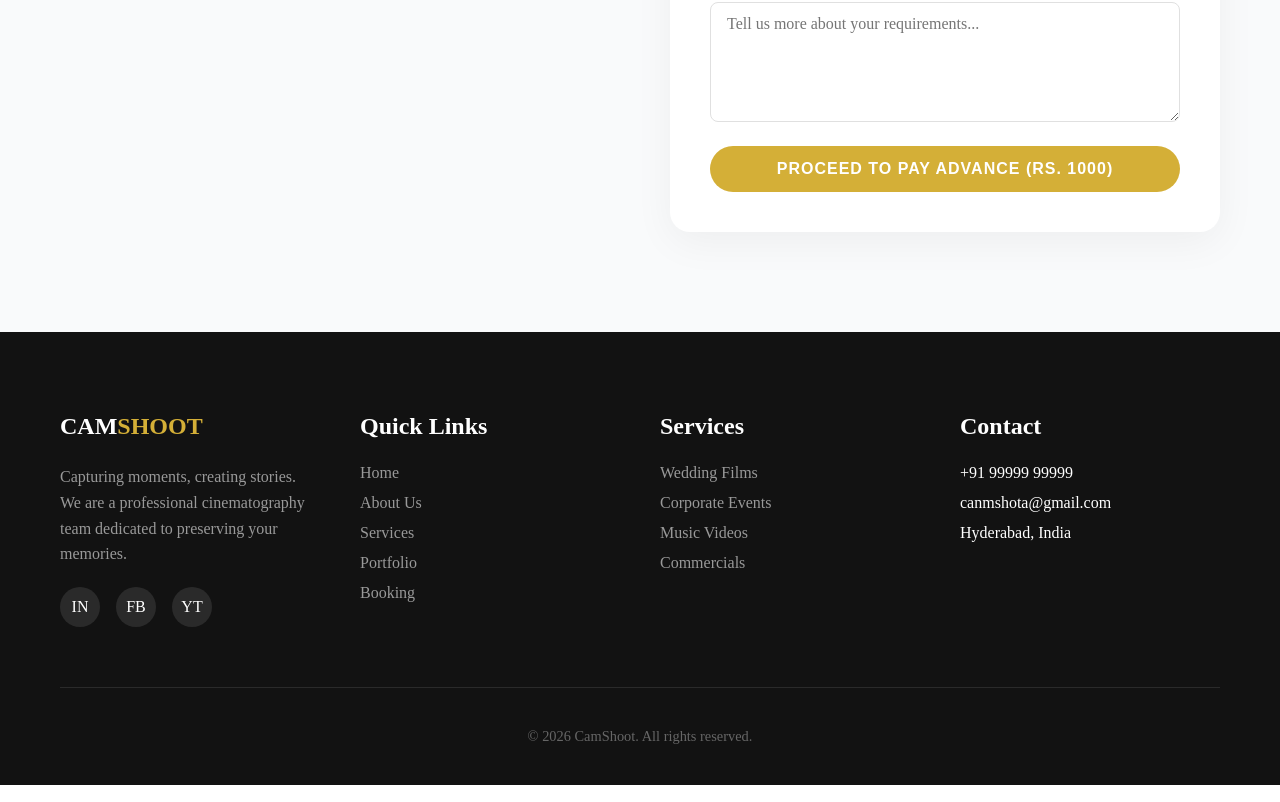
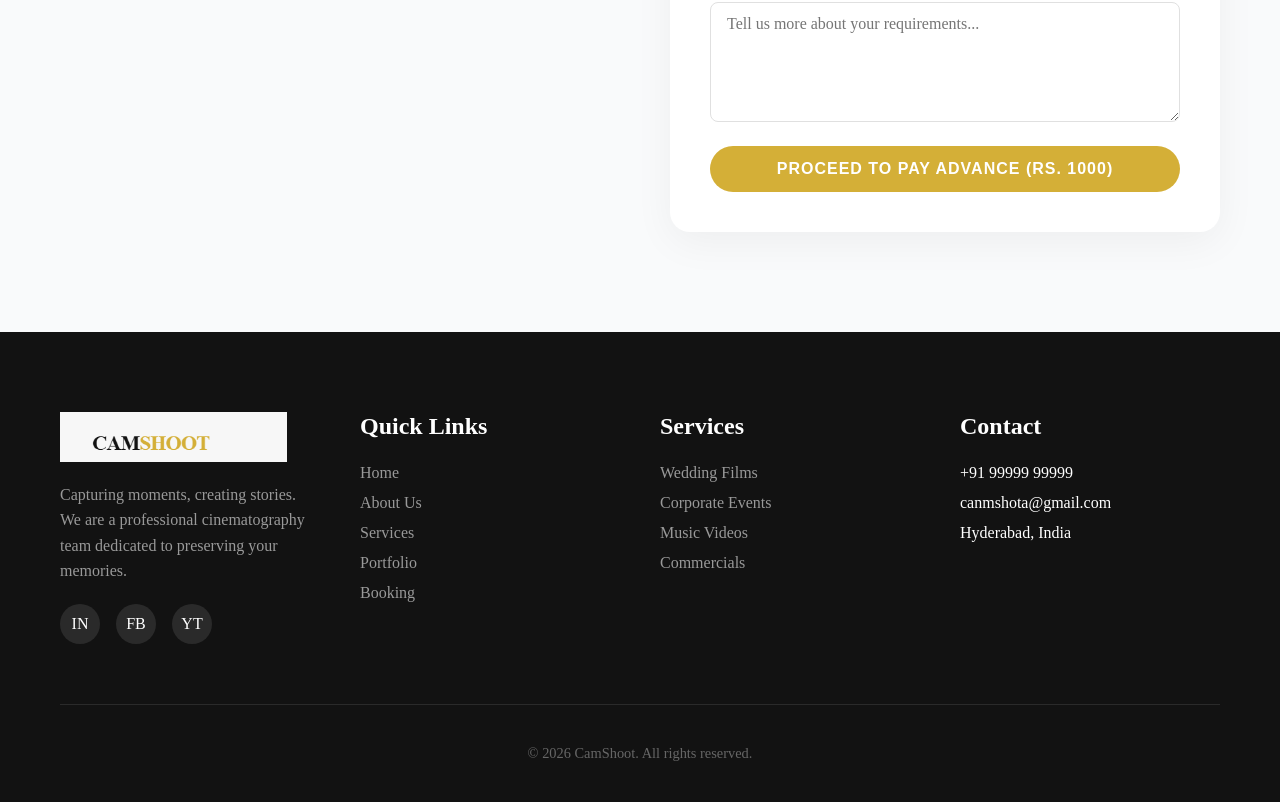
Before and after one commit to Saikiranudayana/Cam-Shoot, a Next.js app: page / in a window 1280 px wide. Shown: the part 3568-4370 px from the top of the page. Built offline with nearby package versions, Linux system fonts and the light colour scheme.

Commit message:
Update metadata title and footer logo

```diff
--- a/app/layout.tsx
+++ b/app/layout.tsx
@@ -17,7 +17,7 @@ const outfit = Outfit({
 });
 
 export const metadata: Metadata = {
-  title: "CamShoot | Capturing Moments. Creating Stories.",
+  title: "CamShoot | We Shoot the Moment, We Deliver the Emotion",
   description: "Professional cinematography and photography services by CamShoot.",
 };
 
--- a/components/Footer.tsx
+++ b/components/Footer.tsx
@@ -7,9 +7,10 @@ const Footer = () => {
             <div className="container">
                 <div className={styles.grid}>
                     <div className={styles.col}>
-                        <h3 className={`${styles.colTitle} ${styles.logo}`}>
-                            CAM<span>SHOOT</span>
-                        </h3>
+                        <Link href="/" className={styles.logo}>
+                            {/* eslint-disable-next-line @next/next/no-img-element */}
+                            <img src="/assets/logo-main.png" alt="CamShoot" style={{ height: '50px', marginBottom: '16px' }} />
+                        </Link>
                         <p className={styles.text}>
                             Capturing moments, creating stories. We are a professional cinematography team dedicated to preserving your memories.
                         </p>
```
